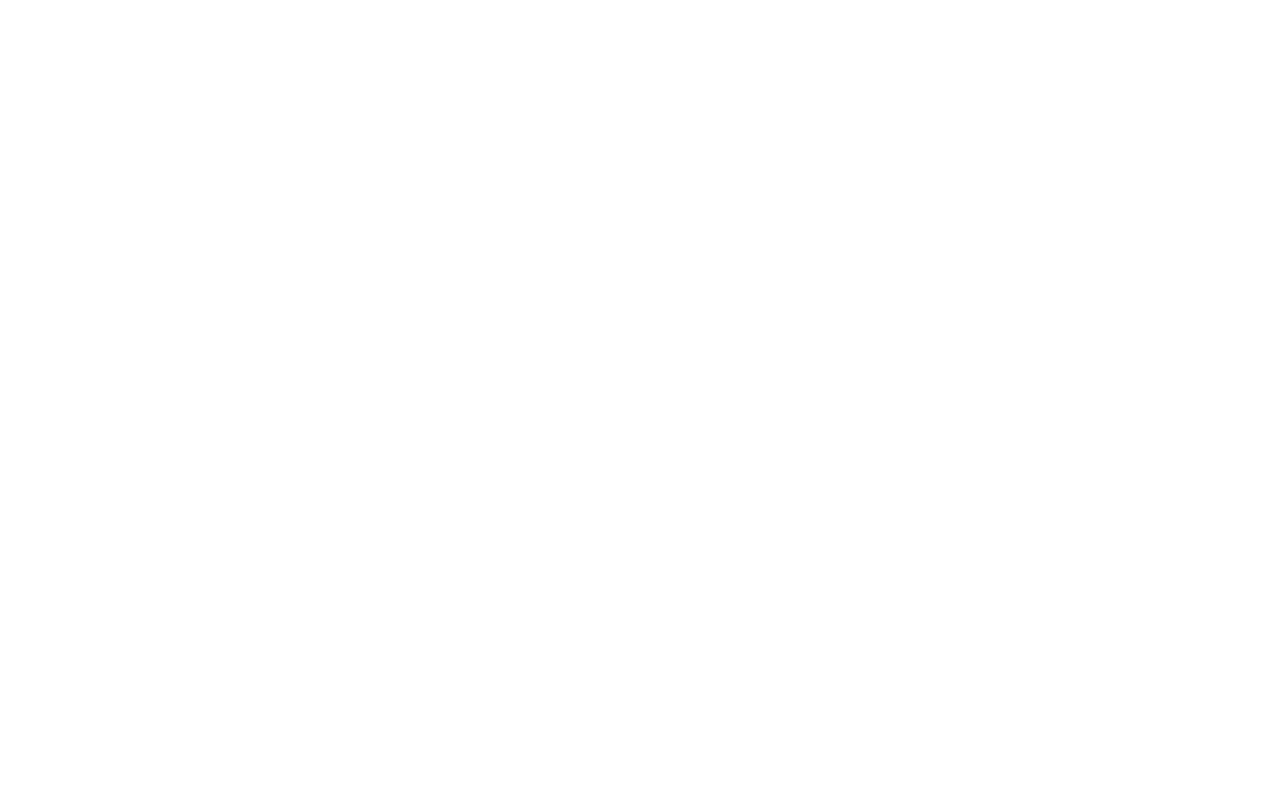
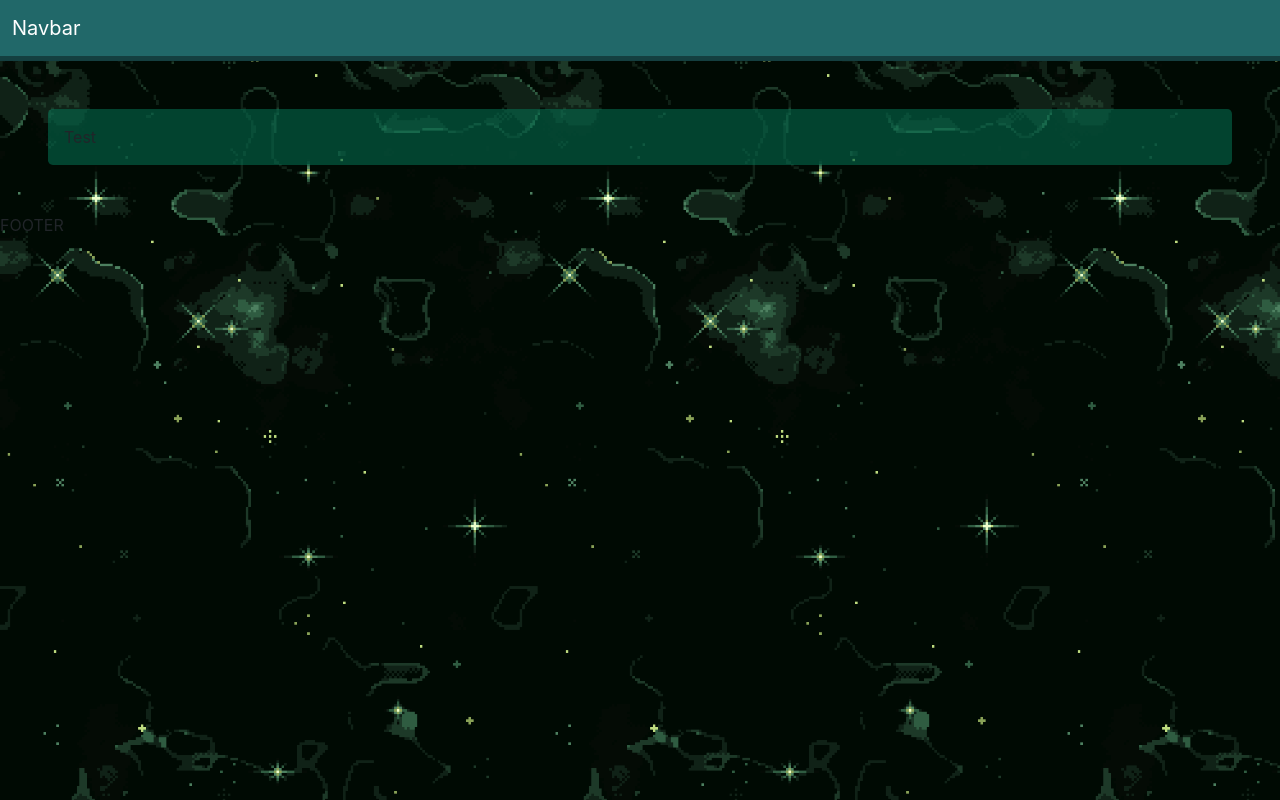
Before and after one commit to GAL-son/at-24-speedruns-app, a React (Create React App) app: page / in a window 1280 px wide. Built offline with nearby package versions, Linux system fonts and the light colour scheme.

Commit message:
Layout changes

```diff
--- a/src/App.js
+++ b/src/App.js
@@ -14,7 +14,8 @@
       errorElement: <ErrorPage/>,
       children: [
         {
-          path: "test",
+          index: true,
+          // path: "test",
           element: <div>Test</div>
         }
       ]
@@ -22,9 +23,9 @@
   ])
 
   return (
-    <React.StrictMode>
+    <div>
       <RouterProvider router={router}/>
-    </React.StrictMode>
+    </div>
   );
 }
 
--- /dev/null
+++ b/src/pages/css/layout.css
@@ -0,0 +1,16 @@
+.main {
+    min-height: 100vh;
+
+    background-image: url("../../assets/images/background/space-background.png");
+    background-size: 40%;
+
+}
+
+.content {
+    margin: 3rem;
+    padding: 1rem;
+
+    border-radius: 0.3rem;
+
+    background-color: rgba(4, 114, 83, 0.558);
+}
--- a/src/pages/layout.jsx
+++ b/src/pages/layout.jsx
@@ -1,9 +1,17 @@
 import { Outlet } from "react-router-dom";
+
+import Navbar from "../components/navbar";
+
+import './css/layout.css'
 
 export default function Layout()  {
     return(
-        <>
-        <Outlet/>
-        </>
+        <div className="main">
+            <Navbar/>
+            <div className="content">
+                <Outlet/>
+            </div>
+            <div>FOOTER</div>
+        </div>
     )
 }
```
Also changed, not shown: src/assets/images/background/space-background.png (added).
